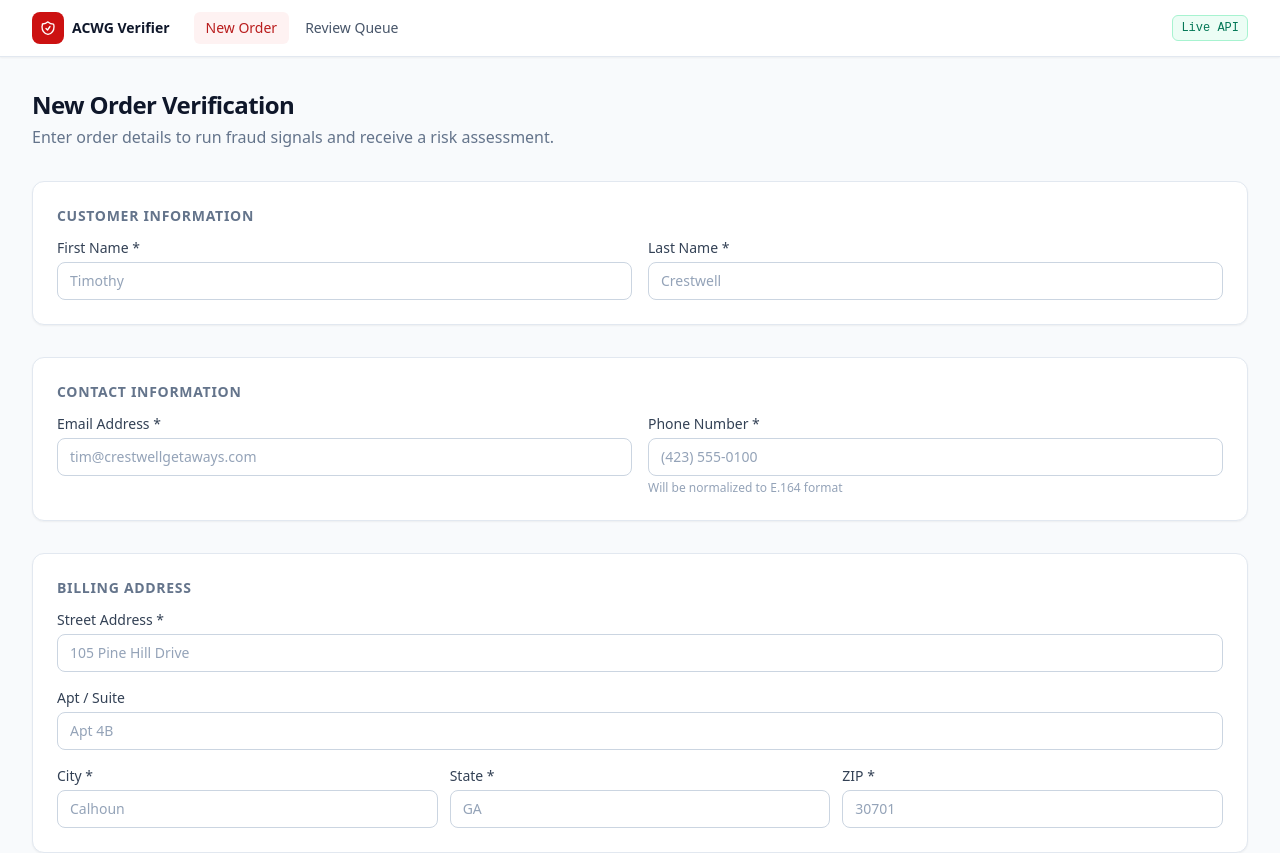
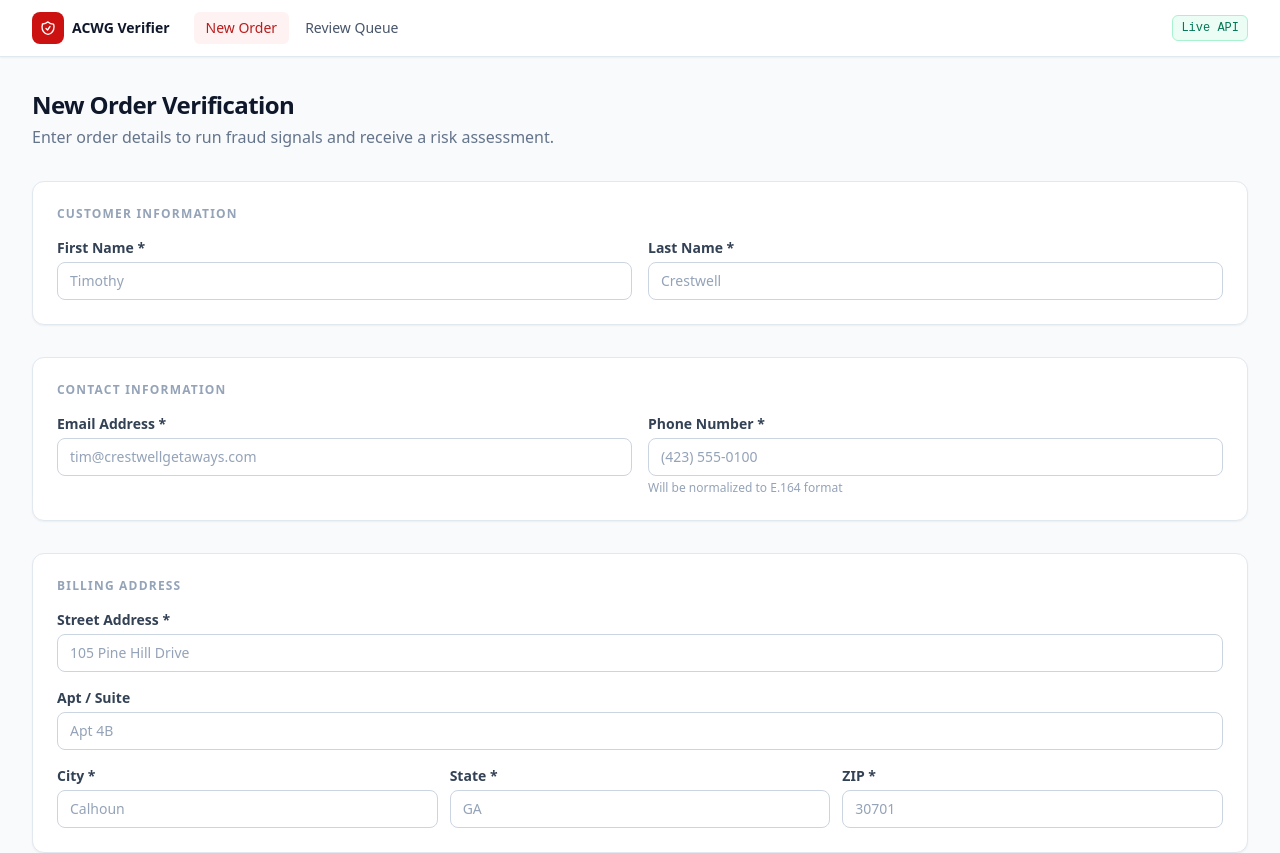
Before and after one commit to tcrestwell-CTS/acwg-verifier-prd, a Next.js app: page /orders/new in a window 1280 px wide. Shown: the top 853 px of the page. Built offline with nearby package versions, Linux system fonts and the light colour scheme.

Commit message:
brand: update design system for ACWG

```diff
--- a/app/globals.css
+++ b/app/globals.css
@@ -3,107 +3,53 @@
 @tailwind utilities;
 
 :root {
-  --font-geist-sans: 'Geist', system-ui, sans-serif;
-  --font-geist-mono: 'Geist Mono', monospace;
-  --font-display: 'Geist', system-ui, sans-serif;
+  --font-geist-sans: system-ui, -apple-system, sans-serif;
+  --font-geist-mono: 'Courier New', monospace;
+  --font-display: system-ui, -apple-system, sans-serif;
 }
 
 @layer base {
-  * {
-    box-sizing: border-box;
+  * { box-sizing: border-box; }
+  body { @apply bg-slate-50 text-slate-900 antialiased; }
+  h1, h2, h3, h4, h5 { @apply font-semibold tracking-tight; }
+}
+
+@layer components {
+  .card { @apply bg-white rounded-xl border border-slate-200 shadow-sm; }
+
+  .badge { @apply inline-flex items-center gap-1 px-2.5 py-0.5 rounded-full text-xs font-medium border; }
+  .badge-pass    { @apply bg-green-50  text-green-700  border-green-200; }
+  .badge-warn    { @apply bg-amber-50  text-amber-700  border-amber-200; }
+  .badge-fail    { @apply bg-red-50    text-red-700    border-red-200; }
+  .badge-neutral { @apply bg-slate-100 text-slate-600  border-slate-200; }
+
+  .btn { @apply inline-flex items-center justify-center gap-2 px-4 py-2 rounded-lg font-semibold text-sm transition-all duration-150 disabled:opacity-50 disabled:cursor-not-allowed focus:outline-none focus:ring-2 focus:ring-offset-2; }
+  .btn-primary   { @apply btn bg-brand-600 text-white hover:bg-brand-700 focus:ring-brand-600; }
+  .btn-secondary { @apply btn bg-white text-slate-700 border border-slate-300 hover:bg-slate-50 focus:ring-brand-600; }
+  .btn-danger    { @apply btn bg-red-600 text-white hover:bg-red-700 focus:ring-red-500; }
+  .btn-success   { @apply btn bg-green-600 text-white hover:bg-green-700 focus:ring-green-500; }
+
+  .form-input {
+    @apply w-full px-3 py-2 rounded-lg border border-slate-300 text-sm placeholder:text-slate-400
+           focus:outline-none focus:ring-2 focus:ring-brand-600 focus:border-brand-600
+           disabled:bg-slate-50 disabled:cursor-not-allowed transition-colors;
   }
+  .form-label { @apply block text-sm font-semibold text-slate-700 mb-1; }
+  .form-error { @apply text-xs text-red-600 mt-1; }
 
-  body {
-    @apply bg-slate-50 text-slate-900 antialiased;
-    font-family: var(--font-geist-sans);
-  }
-
-  h1, h2, h3, h4, h5 {
-    font-family: var(--font-display);
-    @apply font-semibold tracking-tight;
+  .section-header {
+    @apply flex items-center gap-2 text-xs font-bold text-slate-400 uppercase tracking-widest mb-4;
   }
 }
 
-@layer components {
-  .card {
-    @apply bg-white rounded-xl border border-slate-200 shadow-sm;
-  }
+html { scroll-behavior: smooth; }
 
-  .badge {
-    @apply inline-flex items-center gap-1 px-2.5 py-0.5 rounded-full text-xs font-medium border;
-  }
+::-webkit-scrollbar       { width: 6px; height: 6px; }
+::-webkit-scrollbar-track { @apply bg-transparent; }
+::-webkit-scrollbar-thumb { @apply bg-slate-300 rounded-full; }
+::-webkit-scrollbar-thumb:hover { @apply bg-slate-400; }
 
-  .badge-pass {
-    @apply bg-green-50 text-green-700 border-green-200;
-  }
-
-  .badge-warn {
-    @apply bg-amber-50 text-amber-700 border-amber-200;
-  }
-
-  .badge-fail {
-    @apply bg-red-50 text-red-700 border-red-200;
-  }
-
-  .badge-neutral {
-    @apply bg-slate-100 text-slate-600 border-slate-200;
-  }
-
-  .btn {
-    @apply inline-flex items-center justify-center gap-2 px-4 py-2 rounded-lg font-medium text-sm transition-all duration-150 disabled:opacity-50 disabled:cursor-not-allowed focus:outline-none focus:ring-2 focus:ring-offset-2;
-  }
-
-  .btn-primary {
-    @apply btn bg-brand-600 text-white hover:bg-brand-700 focus:ring-brand-500;
-  }
-
-  .btn-secondary {
-    @apply btn bg-white text-slate-700 border border-slate-300 hover:bg-slate-50 focus:ring-brand-500;
-  }
-
-  .btn-danger {
-    @apply btn bg-red-600 text-white hover:bg-red-700 focus:ring-red-500;
-  }
-
-  .btn-success {
-    @apply btn bg-green-600 text-white hover:bg-green-700 focus:ring-green-500;
-  }
-
-  .form-input {
-    @apply w-full px-3 py-2 rounded-lg border border-slate-300 text-sm placeholder:text-slate-400
-           focus:outline-none focus:ring-2 focus:ring-brand-500 focus:border-brand-500
-           disabled:bg-slate-50 disabled:cursor-not-allowed transition-colors;
-  }
-
-  .form-label {
-    @apply block text-sm font-medium text-slate-700 mb-1;
-  }
-
-  .form-error {
-    @apply text-xs text-red-600 mt-1;
-  }
-
-  .section-header {
-    @apply flex items-center gap-2 text-sm font-semibold text-slate-500 uppercase tracking-wider mb-3;
-  }
-}
-
-/* Smooth scrolling */
-html {
-  scroll-behavior: smooth;
-}
-
-/* Custom scrollbar */
-::-webkit-scrollbar {
-  width: 6px;
-  height: 6px;
-}
-::-webkit-scrollbar-track {
-  @apply bg-transparent;
-}
-::-webkit-scrollbar-thumb {
-  @apply bg-slate-300 rounded-full;
-}
-::-webkit-scrollbar-thumb:hover {
-  @apply bg-slate-400;
-}
+@keyframes fadeIn  { from { opacity: 0; } to { opacity: 1; } }
+@keyframes slideUp { from { opacity: 0; transform: translateY(8px); } to { opacity: 1; transform: translateY(0); } }
+.animate-fade-in  { animation: fadeIn  0.3s ease-out; }
+.animate-slide-up { animation: slideUp 0.3s ease-out; }
```
